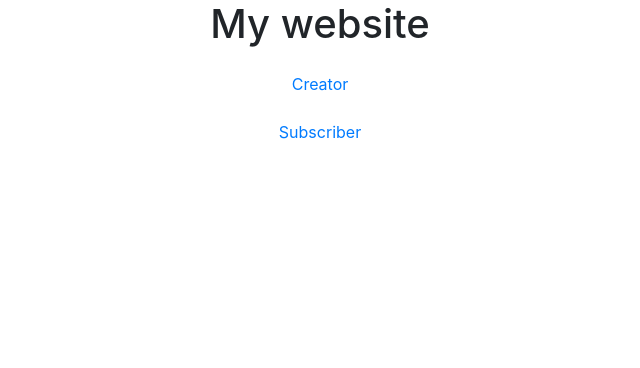
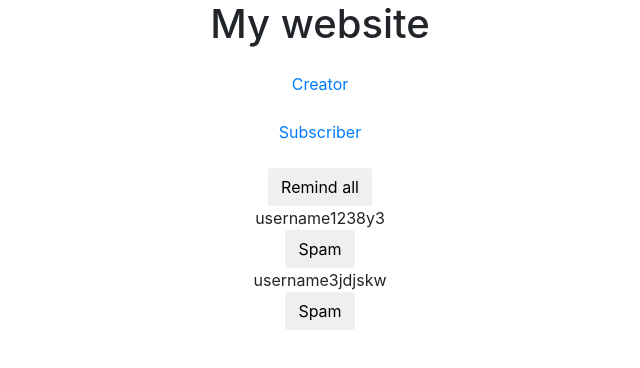
Before and after one commit to samanthaling7/wishlist-give-me-what-i-want, a React (Create React App) app in the folder wishlist-app/: page /creator/subscribers in a window 1280 px wide. Shown: the top 368 px of the page, without its empty margins (320-960 px from the left). Built offline with nearby package versions, Linux system fonts and the light colour scheme; no server answers; the HTML template or start-up script is replaced by a standard one.

Commit message:
update components

```diff
--- a/wishlist-app/src/App.js
+++ b/wishlist-app/src/App.js
@@ -3,6 +3,7 @@ import { BrowserRouter as Router, Routes, Route, Link } from "react-router-dom";
 
 import "./App.css";
 import CreatorView from "./pages/creator/CreatorView";
+import MySubscribers from "./pages/creator/MySubscribers";
 import SubscriberView from "./pages/subcriber/SubscriberView";
 
 import { AppContext } from "./context/AppContext";
@@ -42,6 +43,11 @@ function App() {
           </div>
           <Routes>
             <Route exact path="/" element={<CreatorView />} />
+            <Route
+              exact
+              path="/creator/subscribers"
+              element={<MySubscribers />}
+            />
             <Route path="/subscriber" element={<SubscriberView />} />
           </Routes>
         </Router>
--- a/wishlist-app/src/pages/creator/CreatorView.js
+++ b/wishlist-app/src/pages/creator/CreatorView.js
@@ -1,5 +1,42 @@
-import React from "react";
+import React, { useContext } from "react";
+import { Link } from "react-router-dom";
+
+import { AppContext } from "../../context/AppContext";
+import Wishlist from "../wishlist/Wishlist";
 
 export default function CreatorView() {
-  return <div>My wishlist | My subscribers</div>;
+  const { username } = useContext(AppContext);
+
+  return (
+    <div className="container container-sm" style={{ maxWidth: "540px" }}>
+      <div className="header">
+        <img
+          src="https://mdbcdn.b-cdn.net/img/new/avatars/2.webp"
+          class="rounded-circle"
+          style={{ width: "150px" }}
+          alt="Avatar"
+        />
+        <div className="mt-2">@{username}</div>
+      </div>
+      <div className="vstack gap-3">
+        <div className="d-flex justify-content-between my-4">
+          <button type="button" class="btn btn-primary">
+            + Invite
+          </button>
+          <Link to={"/creator/subscribers"} class="btn">
+            9 subscribers
+          </Link>
+        </div>
+        <div className="d-flex justify-content-between my-4">
+          <h3>Wishlist</h3>
+          <button type="button" class="btn">
+            Add items
+          </button>
+        </div>
+        <div className="d-flex justify-content-center my-4">
+          <Wishlist />
+        </div>
+      </div>
+    </div>
+  );
 }
--- /dev/null
+++ b/wishlist-app/src/pages/creator/MySubscribers.js
@@ -0,0 +1,26 @@
+import React from "react";
+
+const subscribers = [
+  {
+    username: "username1238y3",
+  },
+  {
+    username: "username3jdjskw",
+  },
+];
+
+export default function MySubscribers() {
+  return (
+    <div>
+      <button className="btn">Remind all</button>
+      <ul className="m-0 p-0">
+        {subscribers.map((sub) => (
+          <li className="flex">
+            <div>{sub.username}</div>
+            <button className="btn">Spam</button>
+          </li>
+        ))}
+      </ul>
+    </div>
+  );
+}
--- a/wishlist-app/src/pages/wishlist/Wishlist.js
+++ b/wishlist-app/src/pages/wishlist/Wishlist.js
@@ -18,7 +18,7 @@ export default function Wishlist({ role }) {
 
   return (
     <div>
-      <ul>
+      <ul className="m-0 p-0">
         {products &&
           products.map((product) => {
             console.log(product);
```
